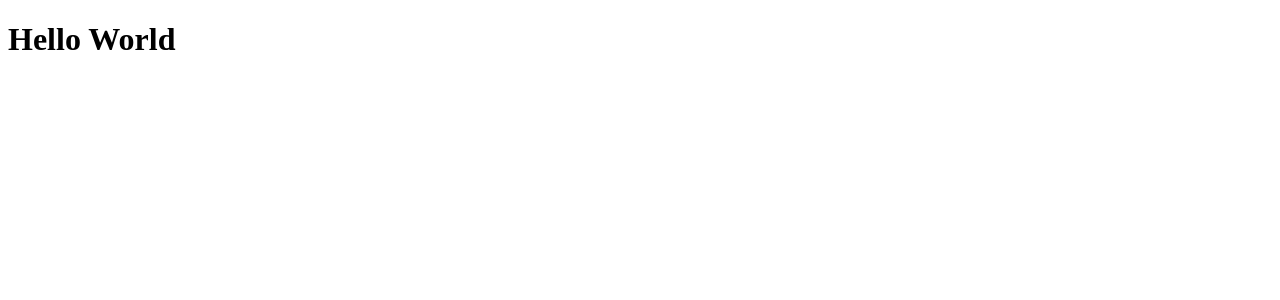
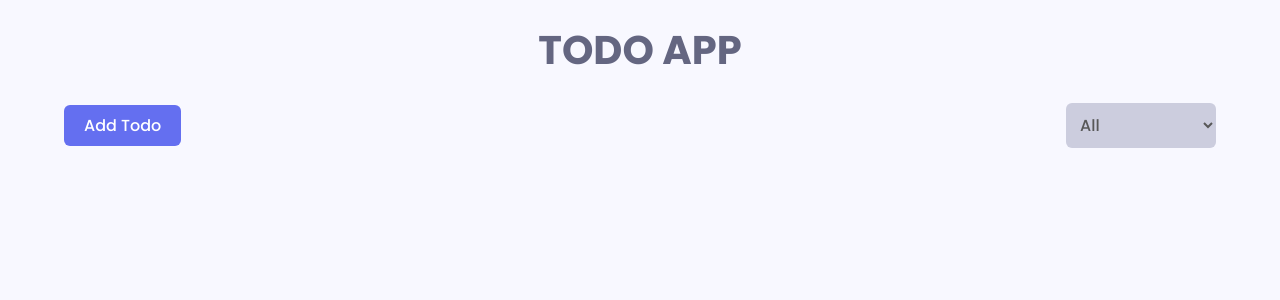
Before and after one commit to AlirezaGhafari0101/todo-app, a React (Vite) app: page / in a window 1280 px wide. Shown: the top 300 px of the page. Built offline with nearby package versions, Linux system fonts and the light colour scheme.

Commit message:
add appHeader

```diff
--- a/src/App.jsx
+++ b/src/App.jsx
@@ -1,9 +1,16 @@
 import React from 'react';
+import PageTitle from './Components/PageTitle';
+import AppHeader from './Components/AppHeader';
+
+import styles from './styles/modules/app.module.scss'
 
 function App() {
   return (
     <div className="container">
-      <h1>Hello World</h1>
+      <PageTitle>Todo App</PageTitle>
+      <div className={styles.app__header}>
+        <AppHeader/>
+      </div>
     </div>
   );
 }
--- /dev/null
+++ b/src/Components/AppHeader.jsx
@@ -0,0 +1,21 @@
+import React from 'react'
+import Button, { SelectButton } from './UI/Button'
+
+import styles from '../styles/modules/app.module.scss'
+
+function AppHeader() {
+  return (
+    <div className={styles.appHeader }>
+        <Button type='button' variant='primary'>
+            Add Todo
+        </Button>
+        <SelectButton>
+            <option value="all">All</option>
+            <option value="incomplete">Incomplete</option>
+            <option value="complete">Complete</option>
+        </SelectButton>
+    </div>
+  )
+}
+
+export default AppHeader
--- /dev/null
+++ b/src/Components/PageTitle.jsx
@@ -0,0 +1,8 @@
+import React from 'react'
+import styles from '../styles/modules/title.module.scss'
+
+export default function PageTitle({children}) {
+  return (
+    <p className={styles.title}>{children}</p>
+  )
+}
--- /dev/null
+++ b/src/Components/UI/Button.jsx
@@ -0,0 +1,22 @@
+import React from 'react'
+import styles from '../../styles/modules/button.module.scss'
+
+function Button({children, variant , type}) {
+  return (
+   <button type={type} className={`${styles.button} ${styles[`button--${variant}`]}`}>
+    {children}
+   </button>
+  )
+}
+
+function SelectButton({children}) {
+    return (
+    <select  className={`${styles.button} ${styles.button__select}`}>
+        {children}
+    </select>
+    )
+  }
+
+
+export {SelectButton};
+export default Button;
```
Also changed, not shown: src/main.jsx (+7 -0 lines).
